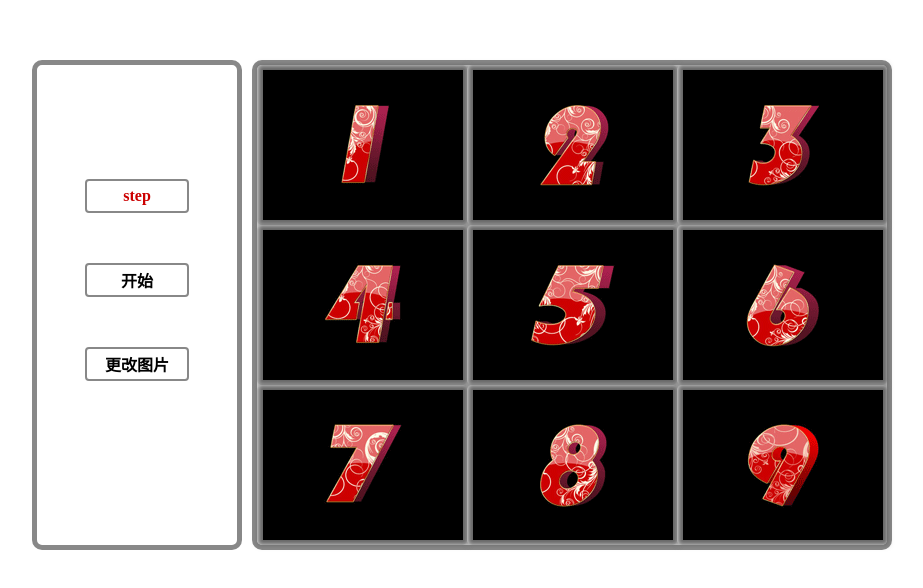
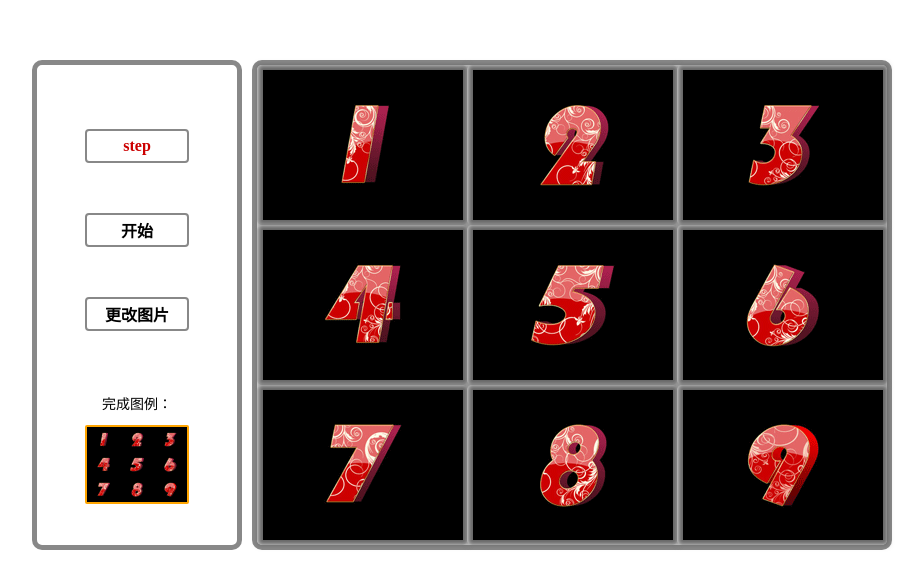
Before and after one commit to Chenglin626/myWork, a plain HTML site: page html/mygame/index.html in a window 1280 px wide. Shown: the whole page, without its empty margins (178-1101 px from the left). Drawn offline with Linux system fonts and the light colour scheme.

Commit message:
添加完成图例

```diff
--- a/html/mygame/css/css1.css
+++ b/html/mygame/css/css1.css
@@ -4,7 +4,7 @@ li { list-style: none;}
 
 
 #control_bar_container { width: 200px; height: 480px; border: 5px solid rgb( 136, 136, 136 ); border-radius: 10px; float: left;}
-#control_bar { width: 100%; height: 100%;
+#control_bar { width: 100%; height: 380px; margin-bottom: -50px;
 display: -webkit-box;
 display: -moz-box;
 display: -o-box;
@@ -45,6 +45,13 @@ font-weight: bold;}
 #step { color: #C00; cursor: default;}
 #begin_control, #pic_change { cursor: pointer; color: black;}
 #begin_control.closeBtn { cursor: default; color: grey;}
+
+/*
+* 完成图例样式start
+*/
+#pic_show { width: 200px; height: 150px;}
+#pic_show span { display: block; width: 200px; height: 20px; line-height: 20px; font-size: 14px; text-align: center; margin-bottom: 10px;}
+.pic_fin { width: 100px; height: 75px; margin: 0 auto; border: 2px solid orange; border-radius: 2px; -webkit-border-radius: 2px; -moz-border-radius: 2px; -o-border-radius: 2px;}
 
 div#pic_content { width: 630px; height: 480px; float: left; margin-left: 10px; border: 5px solid rgb( 136, 136, 136 ); -webkik-border-radius: 10px; -moz-border-radius: 10px; -o-border-radius: 10px; border-radius: 10px; position: relative;}
 
--- a/html/mygame/index.html
+++ b/html/mygame/index.html
@@ -20,6 +20,10 @@
             <div id="pic_change">
                 更改图片
             </div>
+        </div>
+        <div id="pic_show">
+        	<span>完成图例：</span>
+            <div class="pic_fin"></div>
         </div>
     </div>
 	<div id="pic_content">
--- a/html/mygame/js/JS2.js
+++ b/html/mygame/js/JS2.js
@@ -15,8 +15,11 @@ var bgWrap = document.getElementById('bg_list');
 var bgUrl = document.getElementById('bg').getElementsByTagName('div');
 var bgBtn = document.getElementById('bg_btn').getElementsByTagName('div');
 
+var bgFin = document.getElementById('pic_show').getElementsByTagName('div')[0];
+
 bgUrl.that = bgUrl[0];
 addClass( 'active', bgUrl.that );
+
 
 function gameInt() {
 	oUl.startCtr = true;
@@ -30,6 +33,7 @@ function gameInt() {
 	for ( var i = 0; i < aLi.length; i++ ) {
 		aLi[i].children[0].style.background = 'url(img/' + bgData[ oUl.urlNum ] + ') -' + i%3 * 200 + 'px -' + Math.floor(i/3) * 150 + 'px';
 	}
+	bgFin.style.background = 'url(img/mini_' + bgData[ oUl.urlNum ] + ')';
 
 };
 
@@ -326,6 +330,7 @@ bgBtn[0].onclick = function () {
 			}
 		}
 
+		bgFin.style.background = 'url(img/mini_' + bgData[ oUl.urlNum ] + ')';
 	}
 	oUl.startCtr = picChange.startOnOff;
 	if ( picChange.moveOnOff ) oSpLi.gamerCtr = picChange.moveOnOff;
```
